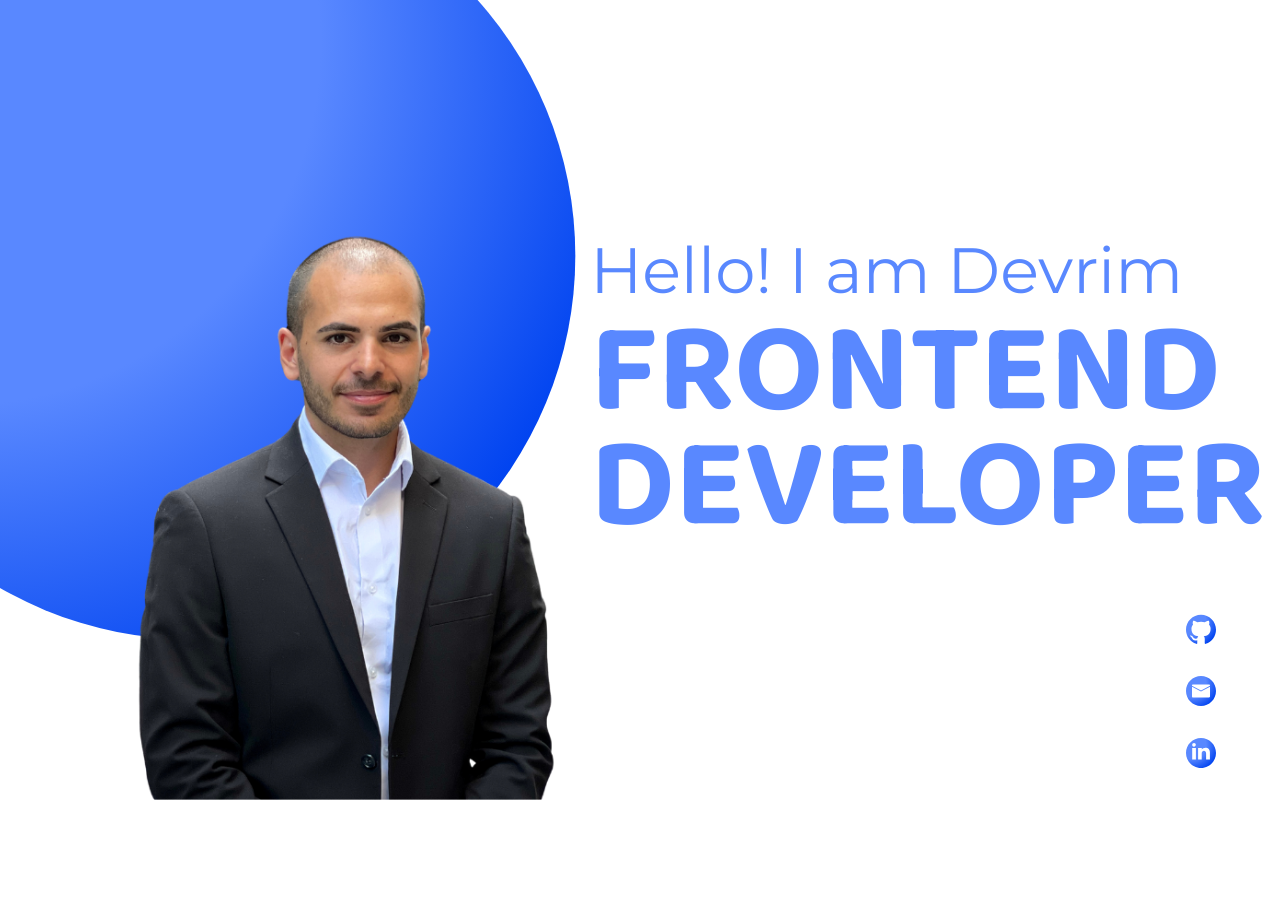
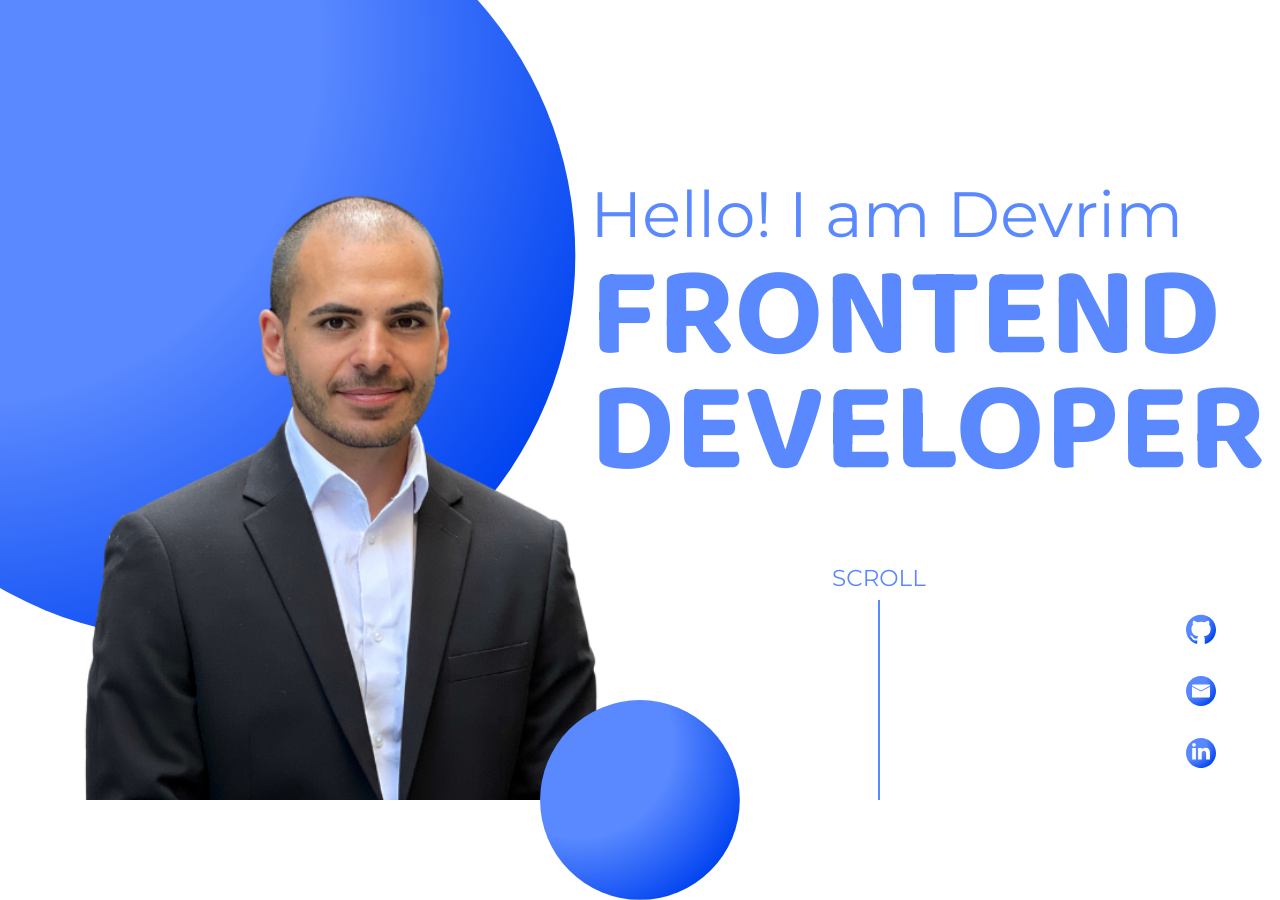
Before and after one commit to devkoepeli/portfolio, an Angular app: page / in a window 1280 px wide. Before the commit the page ends 800 px from the top, so only its background shows below. Built offline with nearby package versions, Linux system fonts and the light colour scheme.

Commit message:
style(hero): styling added

```diff
--- a/src/app/main-content/hero/hero.component.html
+++ b/src/app/main-content/hero/hero.component.html
@@ -21,5 +21,13 @@
             </a>
         </div>
     </div>
-    <img class="ellipse" src="./assets/img/ellipse.svg" draggable="false" alt="ellipse">
+    <div class="ellipse-container">
+        <img class="ellipse" src="./assets/img/ellipse.svg" draggable="false" alt="ellipse">
+    </div>
+    <div class="hero__scroll">
+        <span>SCROLL</span>
+        <div></div>
+    </div>
+
+    <img class="ellipse-overlap" src="./assets/img/ellipse.svg" alt="ellipse" draggable="false">
 </section>
--- a/src/app/main-content/hero/hero.component.scss
+++ b/src/app/main-content/hero/hero.component.scss
@@ -4,7 +4,7 @@
 .hero {
     position: relative;
     height: 100%;
-    overflow: hidden;
+    // overflow: hidden;
     @include flexbox();
 
     &__main-content {
@@ -22,7 +22,8 @@
             display: block;
             width: 100%;
             object-fit: contain;
-            height: 80%;
+            height: 100%;
+            object-position: center 100px;
         }
 
         @media(max-width: 1260px) {
@@ -35,7 +36,7 @@
     &__right {
         width: 50%;
         height: 100%;
-        padding-top: 120px;
+        padding-top: 64px;
         @include flexbox($ai: start);
 
         h1 {
@@ -68,21 +69,54 @@
             }
         }
     }
+
+    &__scroll {
+        position: absolute;
+        top: 0;
+        bottom: 0;
+        left: 65vw;
+        @include flexbox($fd: column, $jc: end, $gap: 8px);
+
+        span {
+            color: $main-color;
+            font-size: 23px;
+        }
+
+        div {
+            content: '';
+            display: block;
+            width: 2px;
+            height: 25%;
+            background-color: $main-color;
+        }
+    }
 }
 
-.ellipse {
+.ellipse-container {
     position: absolute;
     top: 0;
     left: 0;
     right: 0;
     bottom: 0;
     z-index: -1;
-    transform: translate(-15vw, -10vw);
-    display: inline-block;
-    width: 60vw;
-    aspect-ratio: 1 / 1;
-    // height: 500px;
-    // padding-right: 50%;
+    overflow: hidden;
+
+    .ellipse {
+        transform: translate(-15vw, -10vw);
+        display: inline-block;
+        width: 60vw;
+        aspect-ratio: 1 / 1;
+    }
+}
+
+.ellipse-overlap {
+    position: absolute;
+    left: 0;
+    bottom: 0;
+    right: 0;
+    margin: 0 auto;
+    width: 200px;
+    transform: translateY(50%);
 }
 
 .container {
```
